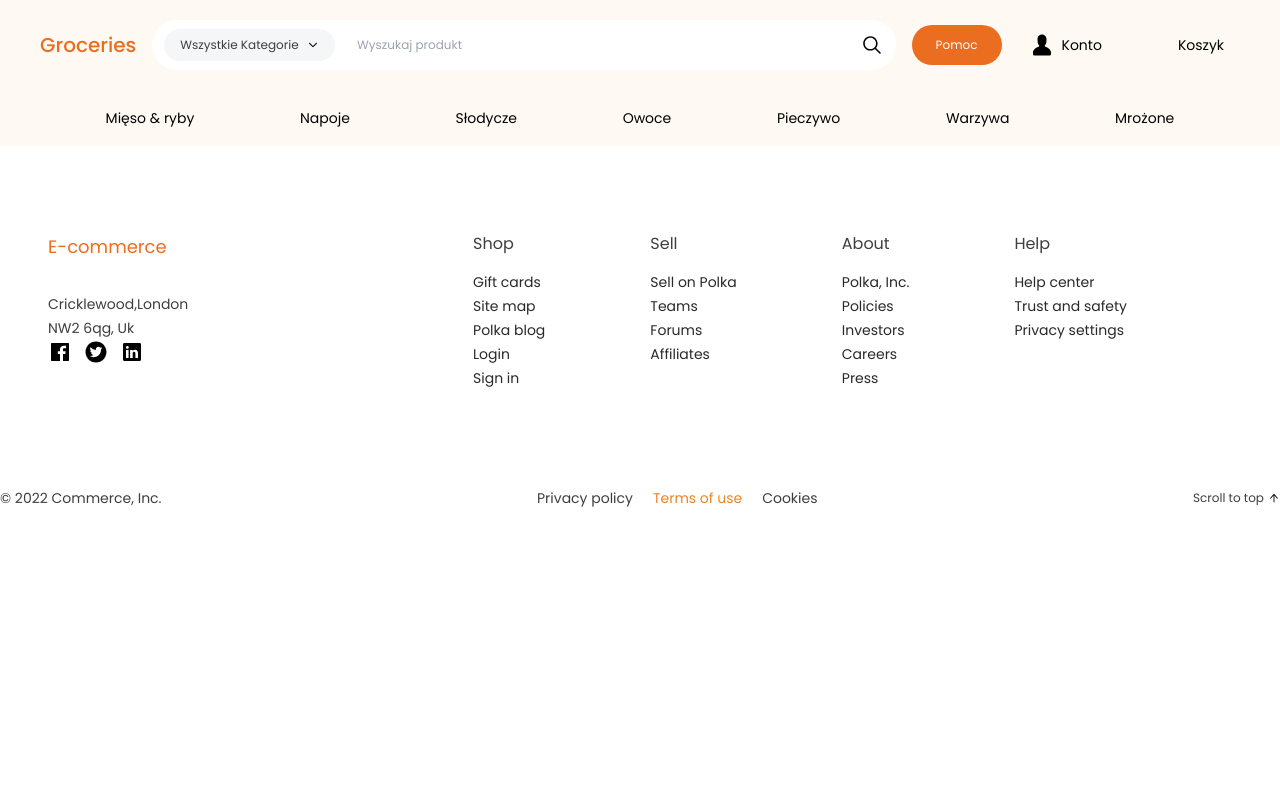
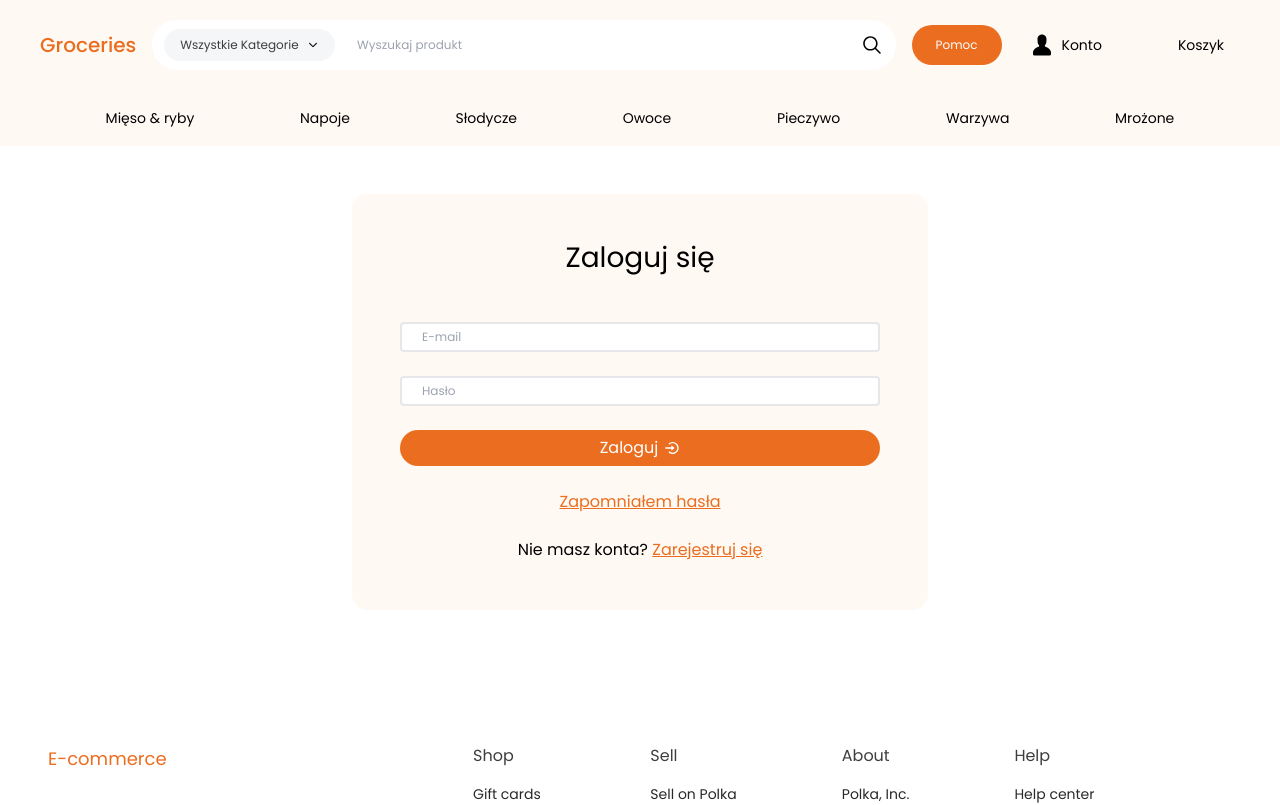
Before and after one commit to Guczu/grocery-app, a React (Vite) app in the folder client/: page /login in a window 1280 px wide. Shown: the top 805 px of the page. Built offline with nearby package versions, Linux system fonts and the light colour scheme; some icons are missing.

Commit message:
added login page, formik

```diff
--- a/client/package.json
+++ b/client/package.json
@@ -10,6 +10,7 @@
     "preview": "vite preview"
   },
   "dependencies": {
+    "formik": "^2.4.3",
     "react": "^18.2.0",
     "react-dom": "^18.2.0",
     "react-icons": "^4.10.1",
--- a/client/src/App.jsx
+++ b/client/src/App.jsx
@@ -6,6 +6,8 @@ import Categories from "./views/Categories/Categories";
 import Footer from "./views/Footer/Footer";
 import Account from "./views/Account/Account";
 import Cart from "./views/Cart/Cart";
+import Login from "./views/Login/Login";
+import Register from "./views/Register/Register";
 
 function App() {
   return (
@@ -17,6 +19,8 @@ function App() {
           <Route path="/categories/:filter" element={<Products />} />
           <Route path="/account" element={<Account />} />
           <Route path="/cart" element={<Cart />} />
+          <Route path="/login" element={<Login />} />
+          <Route path="/register" element={<Register />} />
         </Routes>
         <Footer/>
       </div>
--- a/client/src/components/CustomInput/CustomInput.jsx
+++ b/client/src/components/CustomInput/CustomInput.jsx
@@ -16,7 +16,7 @@ const CustomInput = ({
             data-testid={name}
             type={type}
             name={name}
-            onChange={e => onChange(e.target.value)}
+            onChange={onChange}
             placeholder={placeholder}
             value={value}
             disabled={disabled}
--- /dev/null
+++ b/client/src/guards/PrivateRoute.jsx
@@ -0,0 +1,13 @@
+import React from 'react';
+import { Navigate } from 'react-router-dom';
+
+const PrivateRoute = ({ children }) => {
+  const isUserAuthenticated = false;
+  if (!isUserAuthenticated) {
+    return <Navigate to='/login' replace />;
+  }
+
+  return children;
+};
+
+export default PrivateRoute;
--- /dev/null
+++ b/client/src/views/Login/Login.jsx
@@ -0,0 +1,73 @@
+import { Link } from "react-router-dom"
+import CustomButton from "../../components/CustomButton/CustomButton"
+import CustomInput from "../../components/CustomInput/CustomInput"
+import { BiLogInCircle } from 'react-icons/bi'
+import { Formik } from 'formik'
+
+const Login = () => {
+  return (
+    <section className="container mx-auto flex justify-center p-12">
+        <div className="w-[36rem] bg-base-softbackground rounded-[15px] p-12 flex flex-col items-center gap-6">
+
+          <span className="text-heading-6 mb-6">
+            Zaloguj się
+          </span>
+
+          <Formik
+            initialValues={{ email: '', password: '' }}
+            onSubmit={values => alert(JSON.stringify(values))}
+          >
+             {
+              ({
+                values,
+                handleChange,
+                handleSubmit,
+              }) => (
+                <form onSubmit={handleSubmit} className="flex flex-col gap-6">
+                  <CustomInput
+                      className={"text-body-1 text-typography-subtext md:w-[30rem] h-[30px] md:pl-[20px] border-2 rounded focus:outline-none"}
+                      disabled={false}
+                      name={'email'}
+                      onChange={handleChange}
+                      value={values.email}
+                      placeholder={'E-mail'}
+                      type={'text'}
+                  >
+                  </CustomInput>
+
+                  <CustomInput
+                      className={"text-body-1 text-typography-subtext md:w-[30rem] h-[30px] md:pl-[20px] border-2 rounded focus:outline-none"}
+                      disabled={false}
+                      name={'password'}
+                      onChange={handleChange}
+                      value={values.password}
+                      placeholder={'Hasło'}
+                      type={'text'}
+                  >
+                  </CustomInput>
+
+                  <CustomButton
+                    styles="text-body-4 bg-main-primary hover:bg-main-third text-white px-6 py-2"
+                    type="submit"
+                  >
+                      <span>
+                          Zaloguj
+                      </span>
+                      <BiLogInCircle className="ml-[6px] w-4 h-4"/>
+                  </CustomButton>
+                </form>
+              )
+            }
+          </Formik>
+
+          <Link to='/forgot-password' className="underline text-main-primary">Zapomniałem hasła</Link>
+          <span>
+            Nie masz konta? <Link to='/register' className="underline text-main-primary">Zarejestruj się</Link>
+          </span>
+
+        </div>
+    </section>
+  )
+}
+
+export default Login
```
Also changed, not shown: 2 other files (tests, documents, lock files or other folders).
